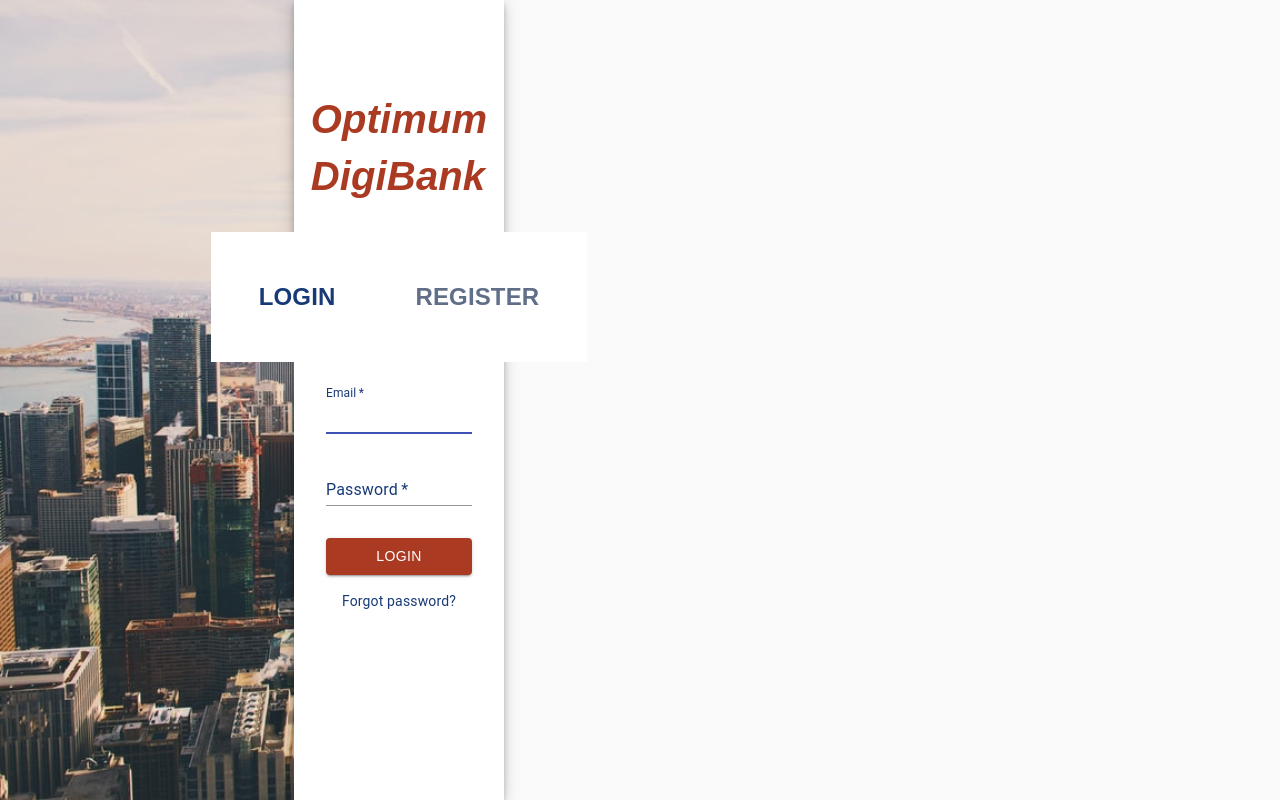
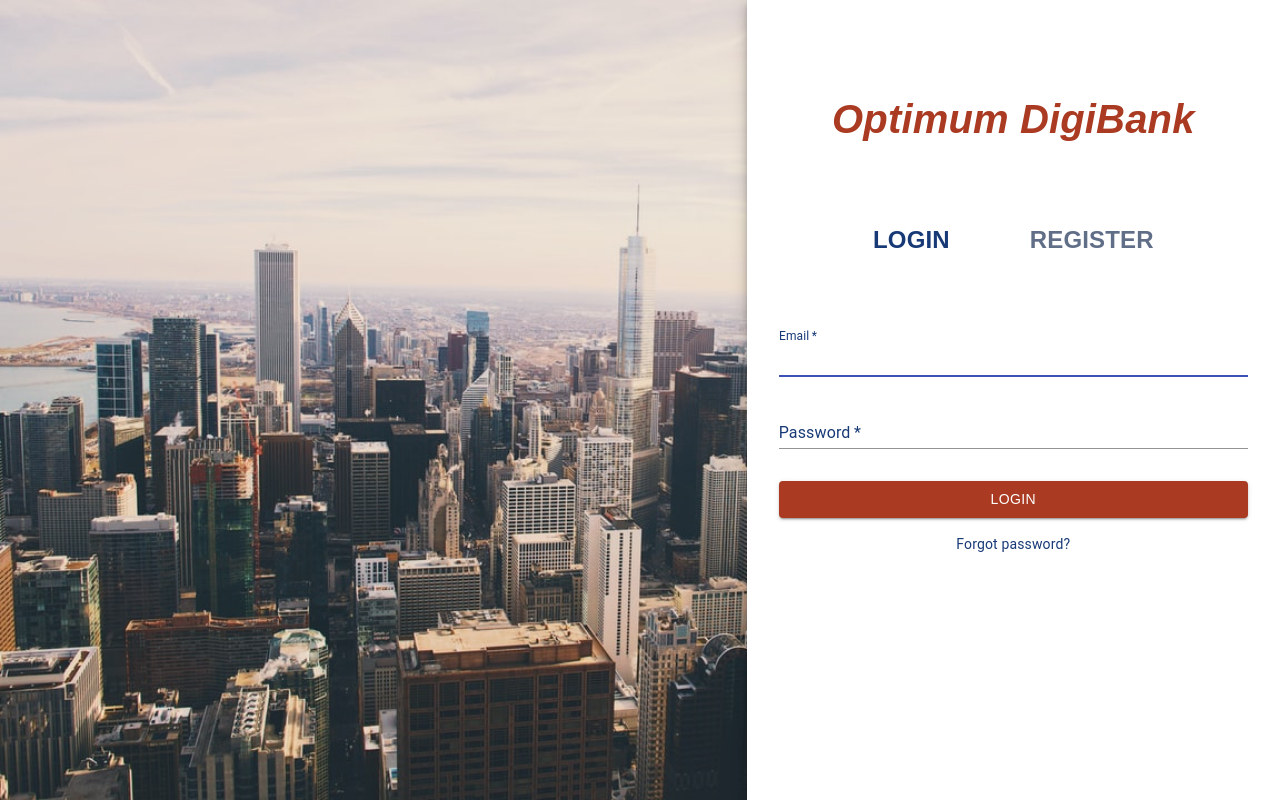
Before and after one commit to ilagon/frontend-optimum-solution, a React (Create React App) app in the folder frontend/: page /Login in a window 1280 px wide. Built offline with nearby package versions, Linux system fonts and the light colour scheme.

Commit message:
hannah's commit, 29/6, fixing customer

```diff
--- a/frontend/src/components/customer/Overview/Overview.css
+++ b/frontend/src/components/customer/Overview/Overview.css
@@ -40,7 +40,7 @@
 
 
 /* Styling for Dashboard */
-.root, #root {
+.root {
     display: flex;
     height: 100vh;
 }
--- a/frontend/src/components/customer/common/Dashboard.js
+++ b/frontend/src/components/customer/common/Dashboard.js
@@ -48,7 +48,7 @@ export default function Dashboard() {
 
   return (
     <Router>
-    <div className="root">
+    <div className="root" style={{display:"flex"}}>
       <CssBaseline />
       <AppBar position="absolute" className="appBar">
         <Toolbar className="toolbar">
@@ -120,7 +120,7 @@ export default function Dashboard() {
         <div className={classes.appBarSpacer} />
         <Container maxWidth="lg" className="container"></Container>
       </main> */}
-    </div>
+
       <Switch>
         <Route exact path="/" component={OverviewPage}></Route>
         {/* <Route path="/MobilePayment" component={OneTimeTransferBody}></Route> */}
@@ -140,6 +140,7 @@ export default function Dashboard() {
         <Route exact path="/creditcard-status" component={CreditCardStatus}></Route>
         <Route path="/TaxPayment" component={TaxPaymentRoutes}></Route>
       </Switch>
+    </div>
     </Router>
   );
 }
```
